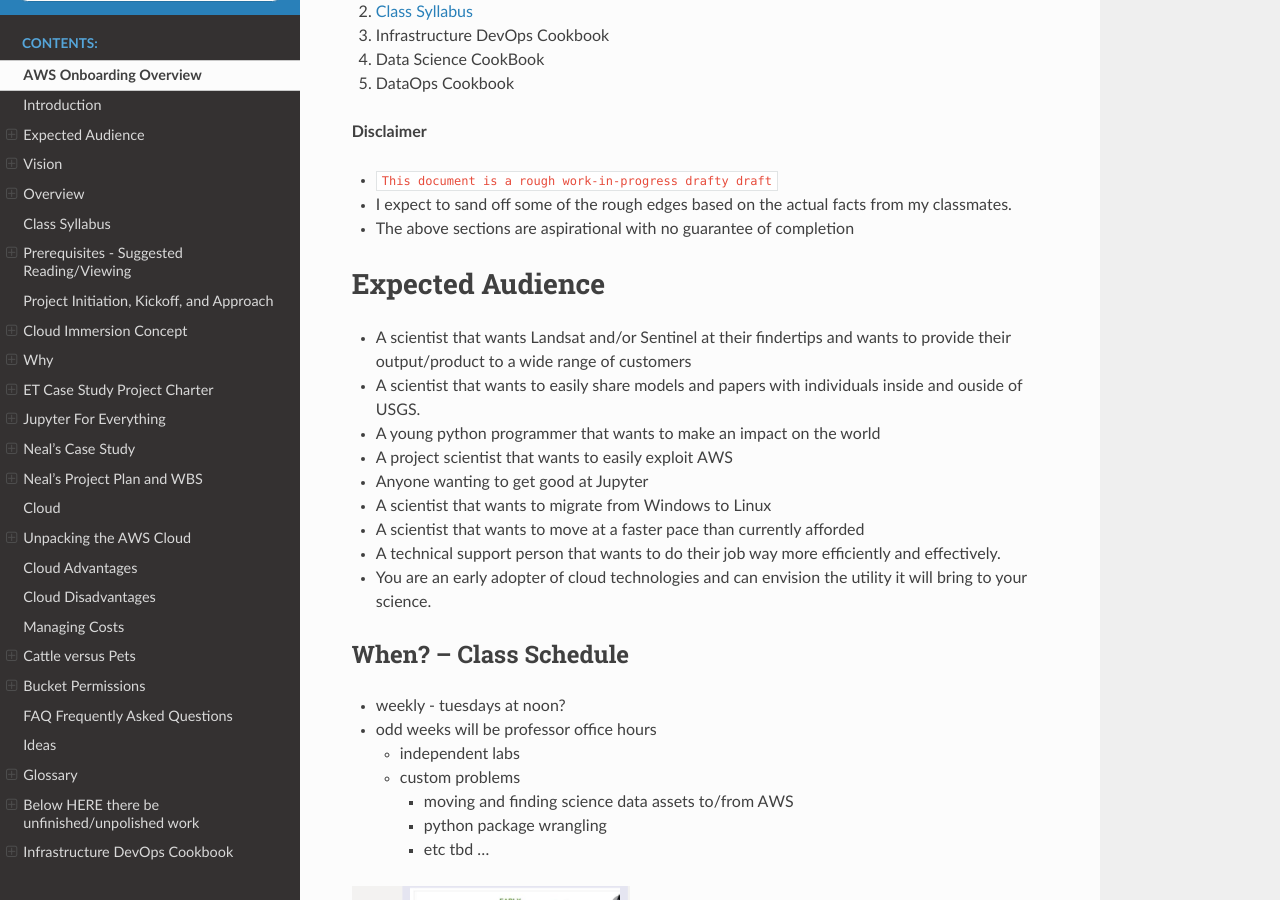
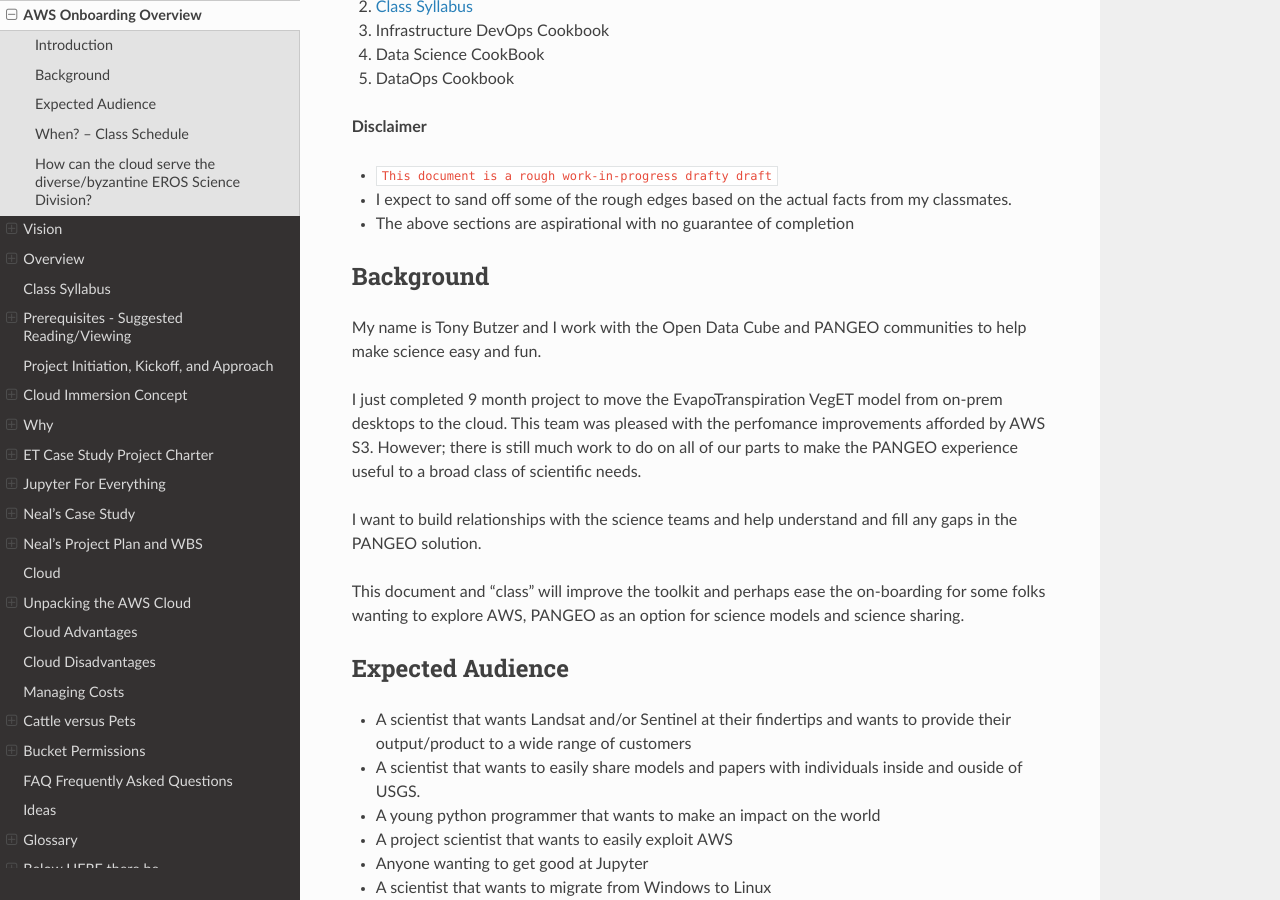
Before and after one commit to tonybutzer/harmony, a Sphinx documentation site: the page built from documentation/source/00define_ET.md, in a window 1280 px wide and 900 px high, scrolled down 559 px. Built offline with Sphinx 7.4.7 and the Read the Docs theme 2.0.0, drawn with Linux system fonts in a browser that asks for light colours; pages that are not in the unit, such as notebooks, are missing from menus.

Commit message:
automatic git update from Makefile

```diff
--- a/documentation/source/00define_ET.md
+++ b/documentation/source/00define_ET.md
@@ -5,7 +5,7 @@
 # AWS Onboarding Overview
 
 
-# Introduction
+## Introduction
 
 > The purpose of this "class" and more important this community of scientists is to examine AWS by playing with the CHS AWS cloud.
 
@@ -26,8 +26,19 @@
 - I expect to sand off some of the rough edges based on the actual facts from my classmates.
 - The above sections are aspirational with no guarantee of completion
 
+## Background
 
-# Expected Audience
+My name is Tony Butzer and I work with the Open Data Cube and PANGEO communities to help make science easy and fun.
+
+I just completed 9 month project to move the EvapoTranspiration VegET model from on-prem desktops to the cloud.
+This team was pleased with the perfomance improvements afforded by AWS S3. However; there is still much work to do on all of our parts to make the PANGEO experience useful to a broad class of scientific needs.
+
+I want to build relationships with the science teams and help understand and fill any gaps in the PANGEO solution.
+
+This document and "class" will improve the toolkit and perhaps ease the on-boarding for some folks wanting to explore AWS, PANGEO as an option for science models and science sharing.
+
+
+## Expected Audience
 
 - A scientist that wants Landsat and/or Sentinel at their findertips and wants to provide their output/product to a wide range of customers
 - A scientist that wants to easily share models and papers with individuals inside and ouside of USGS.
```
